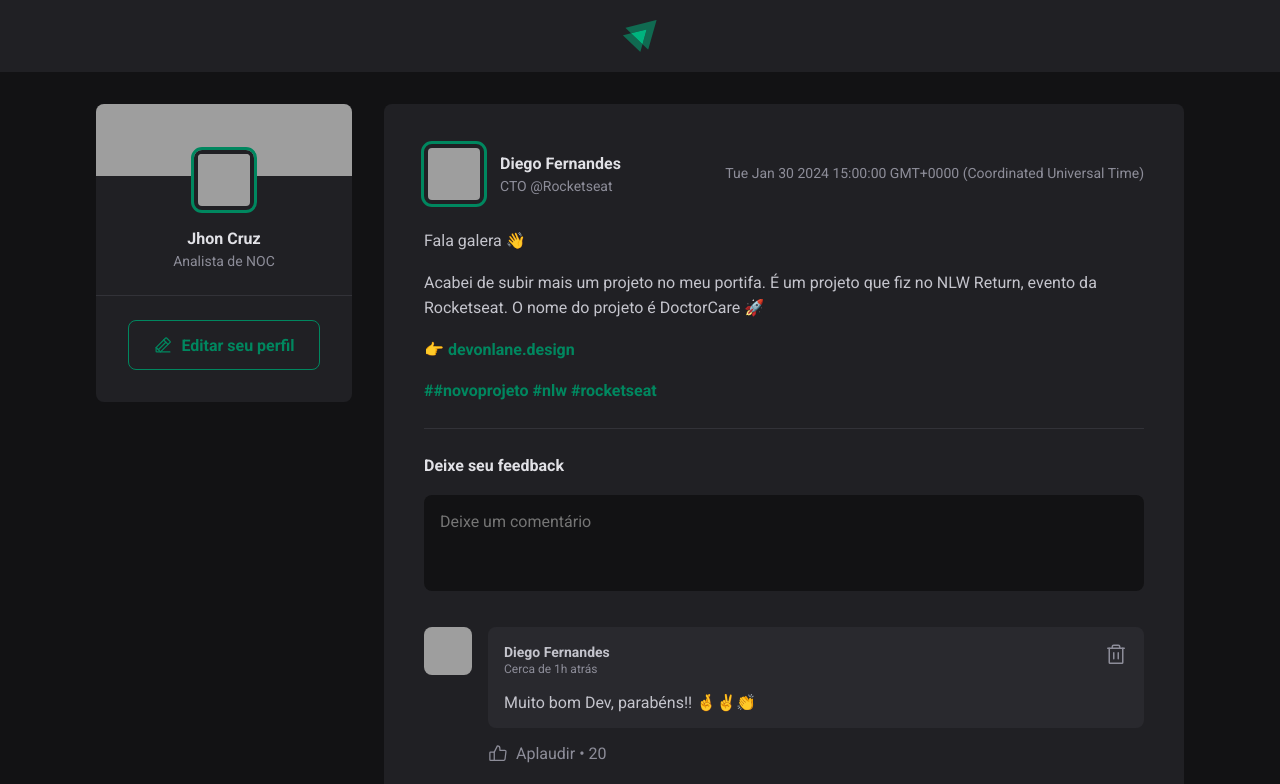
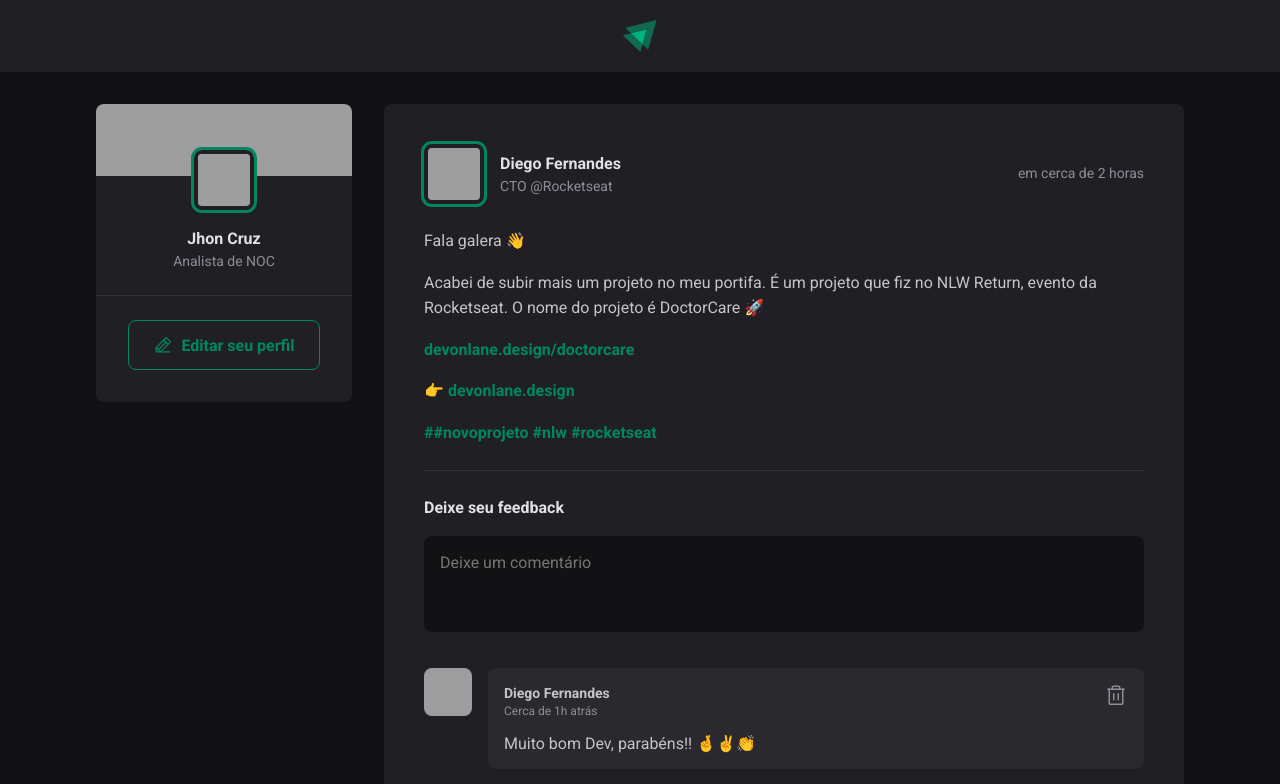
Before and after one commit to jaomuro/starting-react, a React (Vite) app: page / in a window 1280 px wide. Shown: the top 784 px of the page. Built offline with nearby package versions, Linux system fonts and the light colour scheme; grey boxes are pictures that could not be loaded.

Commit message:
Formatação de data e componente posts dinâmicos

```diff
--- a/package.json
+++ b/package.json
@@ -10,6 +10,7 @@
     "preview": "vite preview"
   },
   "dependencies": {
+    "date-fns": "^3.3.1",
     "phosphor-react": "^1.4.1",
     "react": "^18.2.0",
     "react-dom": "^18.2.0"
--- a/src/components/Post.jsx
+++ b/src/components/Post.jsx
@@ -1,10 +1,24 @@
+/* eslint-disable react/jsx-key */
 /* eslint-disable react/prop-types */
 
 import { Comment } from './Comment';
 import { Avatar } from './Avatar';
+import { format, formatDistanceToNow } from 'date-fns';
+import ptBR from 'date-fns/locale/pt-BR';
+
 import styles from './Post.module.css';
 
-export function Post({ author, publishedAt }) {
+export function Post({ author, publishedAt, content }) {
+  const publishedDateFormatted = format(
+    publishedAt,
+    "29 'de' LLLL 'às' HH:mm'h'",
+    { locale: ptBR }
+  );
+  const publishedDateRelativeToNow = formatDistanceToNow(publishedAt, {
+    locale: ptBR,
+    addSuffix: true,
+  });
+
   return (
     <article className={styles.post}>
       <header>
@@ -15,17 +29,26 @@
             <span>{author.role}</span>
           </div>
         </div>
-        <time title="29 de Janeiro às 18:00h" dateTime="2024-01-29 18:00">
-          {publishedAt.toString()}
+        <time
+          title={publishedDateFormatted}
+          dateTime={publishedAt.toISOString()}
+        >
+          {publishedDateRelativeToNow}
         </time>
       </header>
 
       <div className={styles.content}>
-        <p>Fala galera 👋</p>
-        <p>
-          Acabei de subir mais um projeto no meu portifa. É um projeto que fiz
-          no NLW Return, evento da Rocketseat. O nome do projeto é DoctorCare 🚀
-        </p>
+        {content.map((line) => {
+          if (line.type === 'paragraph') {
+            return <p>{line.content}</p>;
+          } else if (line.type === 'link') {
+            return (
+              <p>
+                <a href="#">{line.content}</a>
+              </p>
+            );
+          }
+        })}
         <p>
           👉 <a href="">devonlane.design</a>
         </p>
```
Also changed, not shown: 1 other file (tests, documents, lock files or other folders).
